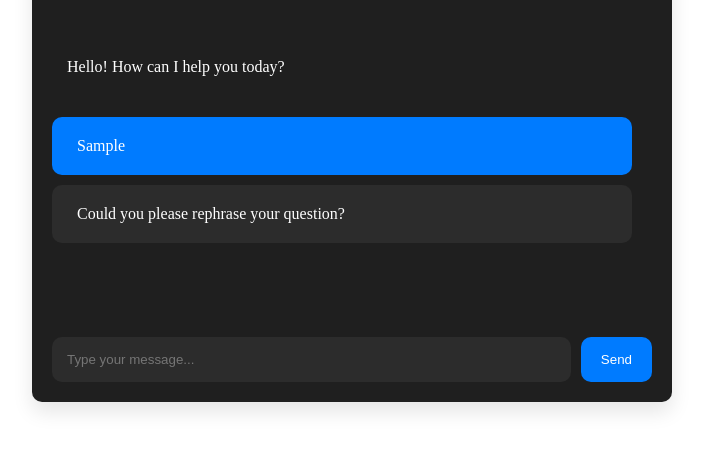
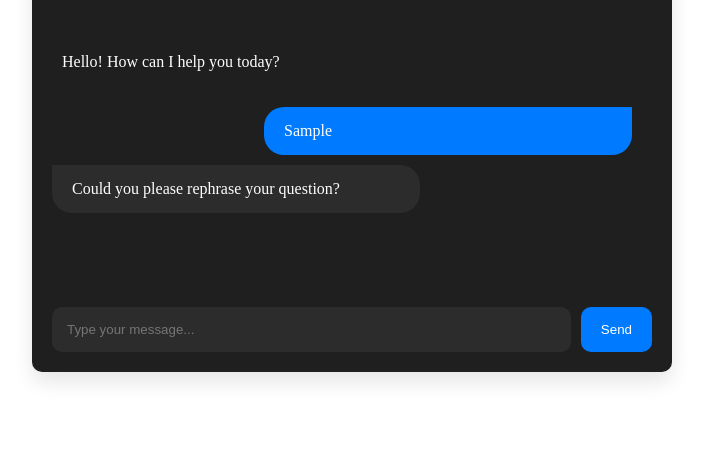
Before and after one commit to PagePath/chatgpt, a plain HTML site: page index.html in a window 1280 px wide. Both pictures are taken after typing "Sample" into the empty fields and a click on the button "Send". Shown: the part 58-508 px from the top of the page, without its empty margins (288-991 px from the left). Drawn offline with Linux system fonts and the light colour scheme.

Commit message:
Update gpt.css

```diff
--- a/gpt.css
+++ b/gpt.css
@@ -24,7 +24,7 @@
 
 /* Chat body */
 .chat-body {
-  height: 300px;
+  height: 270px;
   overflow-y: scroll;
   padding-right: 20px;
 }
@@ -32,26 +32,36 @@
 /* Chat message */
 .chat-message {
   margin: 10px 0;
-  padding: 15px;
-  border-radius: 10px;
+  padding: 10px;
+  border-radius: 20px;
   font-size: 16px;
+  max-width: 60%;
+  word-wrap: break-word;
 }
+
 .user-message {
   background-color: #007bff;
+  margin-left: auto;
+  border-top-right-radius: 0;
 }
+
 .user-message p {
   margin: 0;
   padding: 5px 10px;
-  border-radius: 10px;
+  border-radius: 20px;
   color: #fff;
 }
+
 .chatbot-message {
   background-color: #2c2c2c;
+  margin-right: auto;
+  border-top-left-radius: 0;
 }
+
 .chatbot-message p {
   margin: 0;
   padding: 5px 10px;
-  border-radius: 10px;
+  border-radius: 20px;
   color: #fff;
 }
 
@@ -70,6 +80,7 @@
   border-radius: 10px;
   background-color: #2c2c2c;
   color: #fff;
+  outline: none;
 }
 .chat-footer button {
   padding: 15px 20px;
```
